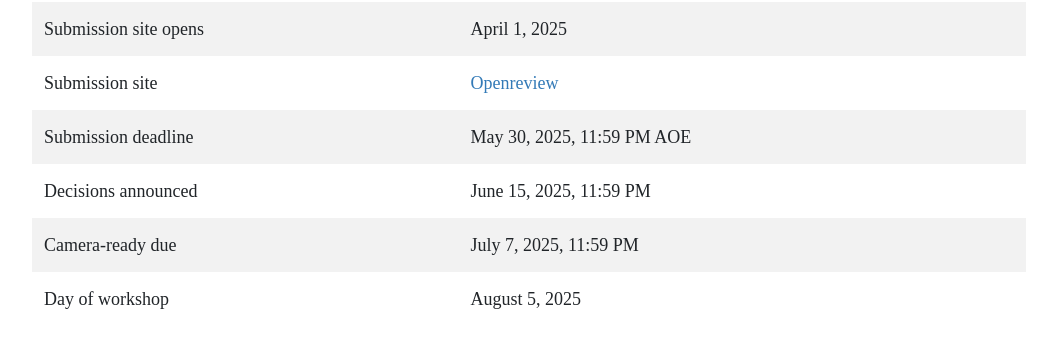
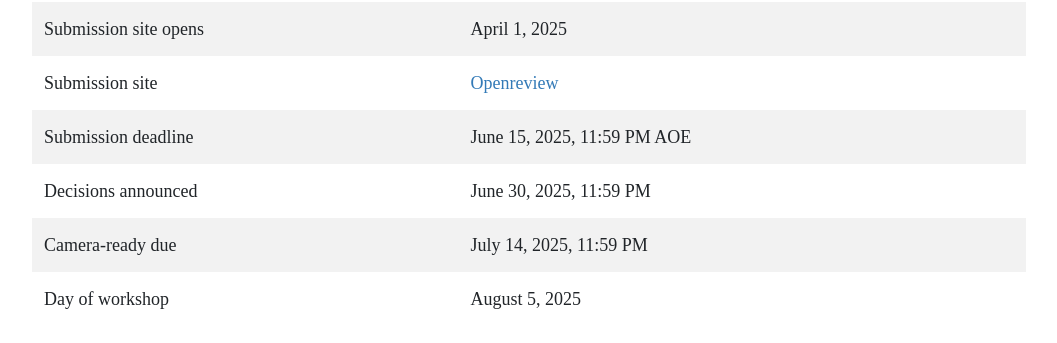
Before and after one commit to rlbrew2-workshop/rlbrew2-workshop.github.io, a Jekyll site: the page built from submit.html, in a window 1280 px wide. Shown: the part 883-1226 px from the top of the page, without its empty margins (131-1188 px from the left). Built offline with Jekyll 4.4.1, drawn with Linux system fonts in a browser that asks for light colours; nearby versions of some CDN libraries.

Commit message:
modify submission date

```diff
--- a/index.html
+++ b/index.html
@@ -61,4 +61,4 @@ The submission deadline is October 2, 2022 (Anywhere on Earth) <strike> Septembe
 </div>
 </div></div>
 </center>
-<p> To contact the organizers, please send an email to <a href="mailto:rlbrew2-workshop@gmail.com">rlbrew2.workshop@gmail.com</a> or @ us on X/Twitter at @RLBRew_2024<p>
+<p> To contact the organizers, please send an email to <a href="mailto:rlbrew2-workshop@gmail.com">rlbrew2.workshop@gmail.com</a> or @ us on X/Twitter at @RLBRew_RLC<p>
--- a/submit.html
+++ b/submit.html
@@ -41,7 +41,7 @@ layout: default
       </tr>
       <tr>
         <td>Submission deadline</td>
-        <td> May 30, 2025, 11:59 PM AOE</td>
+        <td> June 15, 2025, 11:59 PM AOE</td>
       </tr>
       <!-- <tr>
         <td>Reviewing starts</td>
@@ -53,11 +53,11 @@ layout: default
       </tr> -->
       <tr>
         <td>Decisions announced</td>
-        <td> June 15, 2025, 11:59 PM </td>
+        <td> June 30, 2025, 11:59 PM </td>
       </tr>
       <tr>
         <td>Camera-ready due</td>
-        <td> July 7, 2025, 11:59 PM </td>
+        <td> July 14, 2025, 11:59 PM </td>
       </tr>
       <tr>
         <td>Day of workshop</td>
```
